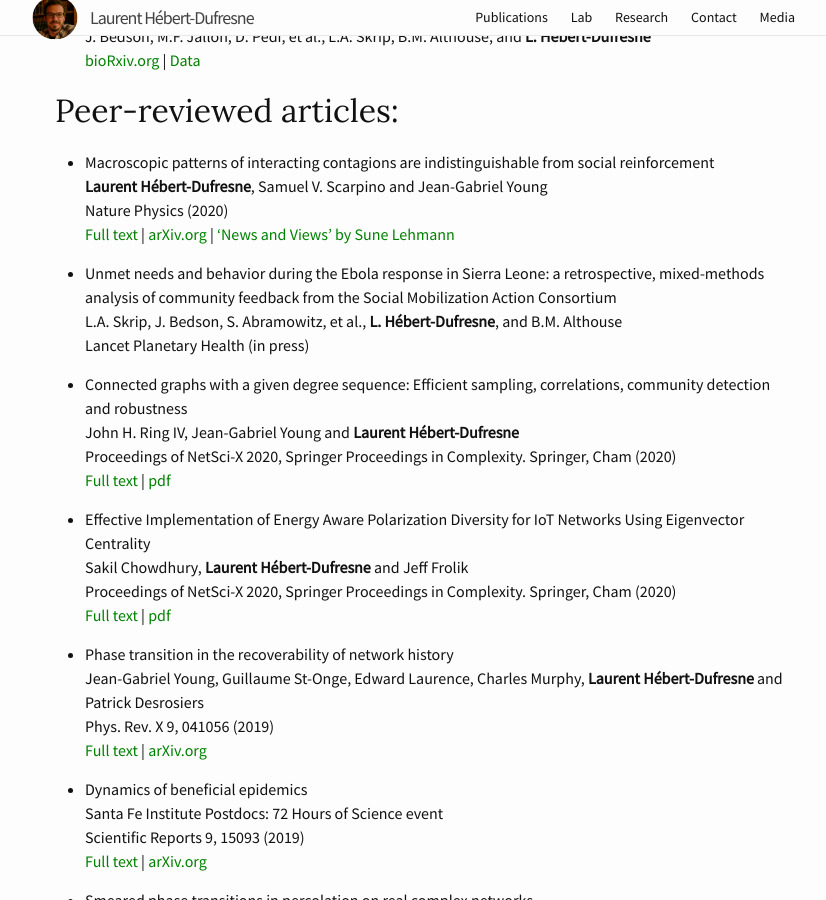
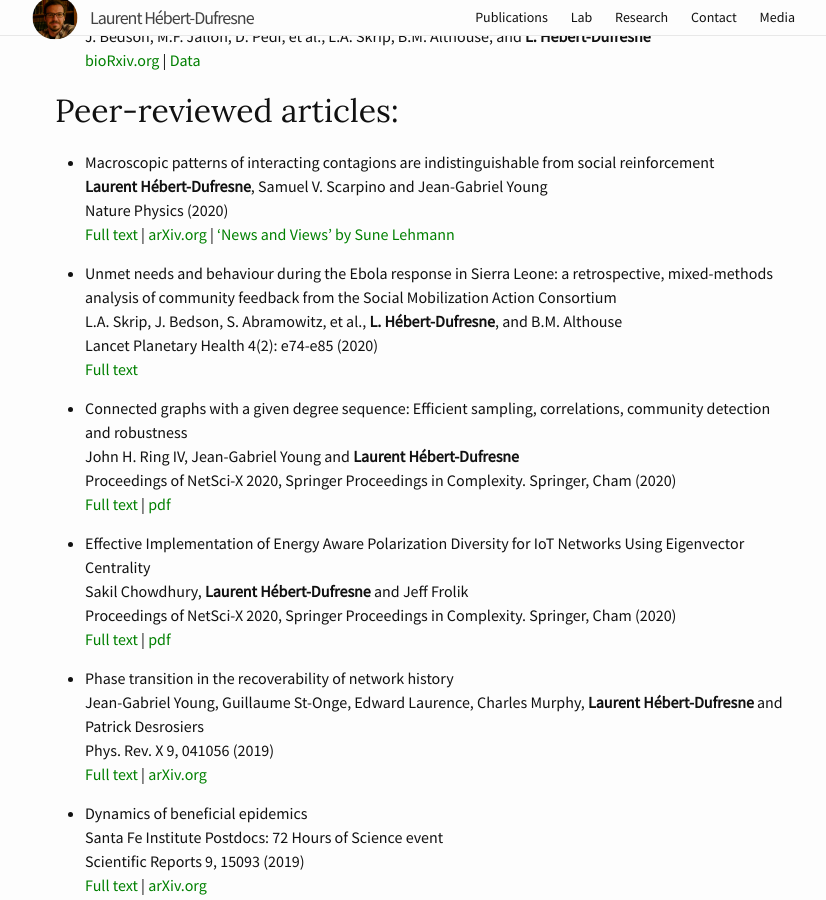
Before and after one commit to laurenthebertdufresne/laurenthebertdufresne.github.io, a Jekyll site: the page built from _pages/publications.md, in a window 1280 px wide and 900 px high, scrolled down 660 px. Shown: the whole window, without its empty margins (215-1041 px from the left). Built offline with Jekyll 4.4.1, drawn with Linux system fonts in a browser that asks for light colours.

Commit message:
New paper

```diff
--- a/_pages/publications.md
+++ b/_pages/publications.md
@@ -26,9 +26,10 @@ weight: 2
     Nature Physics (2020)
     [Full text](https://www.nature.com/articles/s41567-020-0791-2) | [arXiv.org](https://arxiv.org/abs/1906.01147) | ['News and Views' by Sune Lehmann](https://www.nature.com/articles/s41567-020-0817-9)
 
-*   Unmet needs and behavior during the Ebola response in Sierra Leone: a retrospective, mixed-methods analysis of community feedback from the Social Mobilization Action Consortium
+*   Unmet needs and behaviour during the Ebola response in Sierra Leone: a retrospective, mixed-methods analysis of community feedback from the Social Mobilization Action Consortium
     L.A. Skrip, J. Bedson, S. Abramowitz, et al., **L. Hébert-Dufresne**, and B.M. Althouse
-    Lancet Planetary Health (in press)
+    Lancet Planetary Health 4(2): e74-e85 (2020)
+    [Full text](https://www.sciencedirect.com/science/article/pii/S2542519620300085)
 
 *   Connected graphs with a given degree sequence: Efficient sampling, correlations, community detection and robustness
     John H. Ring IV, Jean-Gabriel Young and **Laurent Hébert-Dufresne**
```
